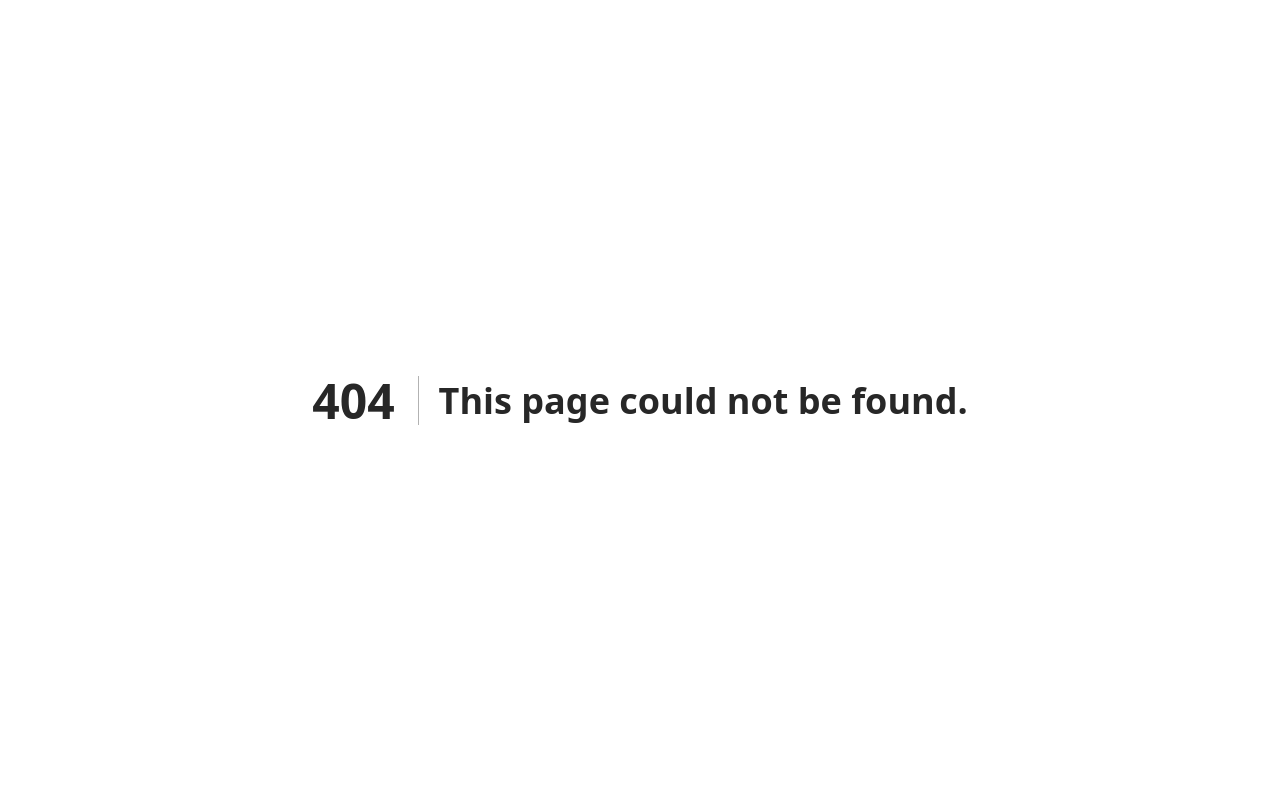
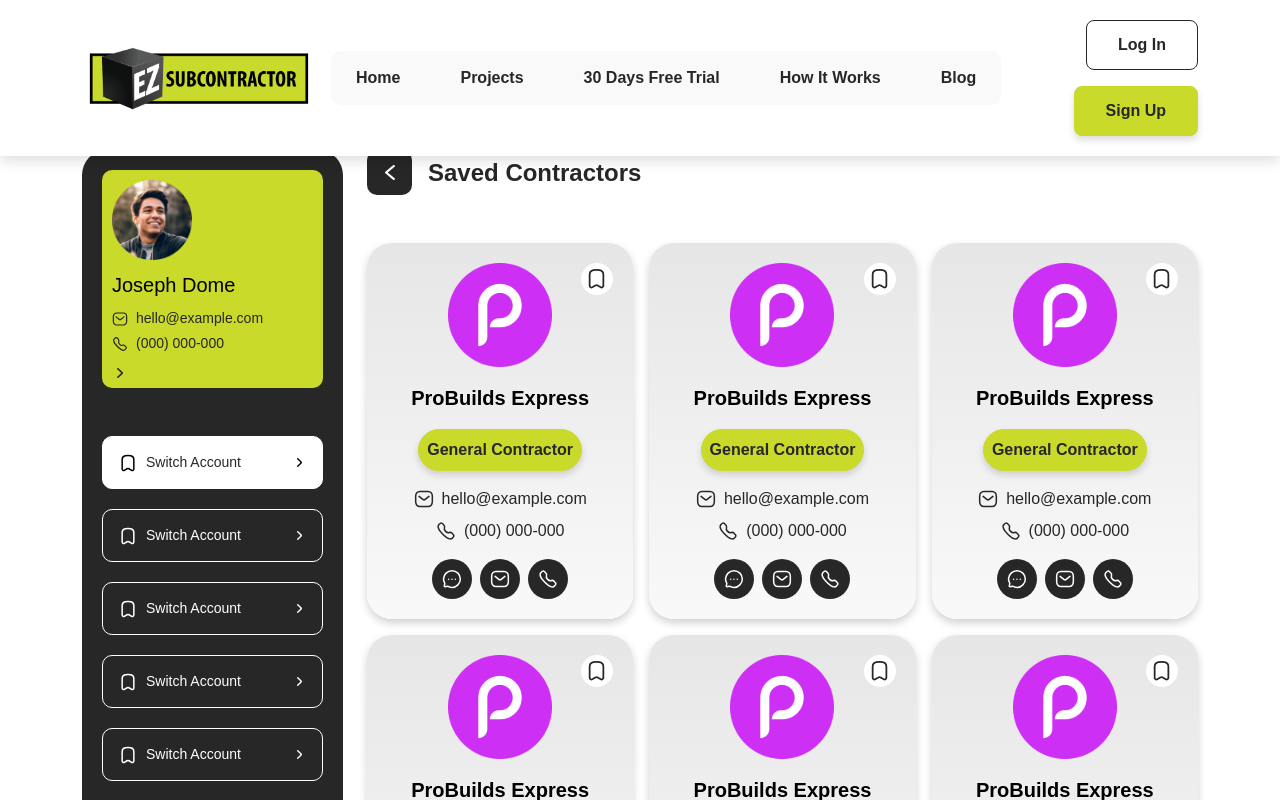
Before and after one commit to wasissshah/ez-subcontractor, a Next.js app: page /affiliate/saved-user in a window 1280 px wide. Before the commit this address had no page. Shown: the top 800 px of the page. Built offline with nearby package versions, Linux system fonts and the light colour scheme; a web font is replaced by a local one.

Commit message:
saved-user

```diff
--- /dev/null
+++ b/src/app/affiliate/saved-user/page.tsx
@@ -0,0 +1,120 @@
+'use client';
+import Image from 'next/image';
+import Link from 'next/link';
+import Header from '../../components/Header';
+import Footer from '../../components/Footer';
+import '../../../styles/profile.css';
+import '../../../styles/free-trial.css';
+
+export default function SavedContractors() {
+    return (
+        <>
+            <Header />
+            <div className="sections overflow-hidden">
+                <section className="banner-sec profile filter-sec">
+                    <div className="container">
+                        <div className="row g-4">
+                            {/* Sidebar */}
+                            <div className="col-xl-3">
+                                <div className="sidebar">
+                                    <div className="main-wrapper bg-dark p-0">
+                                        <div className="topbar mb-5">
+                                            <div className="icon-wrapper">
+                                                <Image src="/assets/img/profile-img.webp" width={80} height={80} alt="Worker Icon" />
+                                                <div className="content-wrapper">
+                                                    <div className="title text-black fs-5 fw-medium mb-2">Joseph Dome</div>
+                                                    <div className="d-flex align-items-center gap-2 mb-1">
+                                                        <Image src="/assets/img/icons/message-dark.svg" width={16} height={16} alt="Message Icon" />
+                                                        <Link href="mailto:hello@example.com" className="fs-14 fw-medium text-dark">hello@example.com</Link>
+                                                    </div>
+                                                    <div className="d-flex align-items-center gap-2 mb-1">
+                                                        <Image src="/assets/img/icons/call-dark.svg" width={16} height={16} alt="Call Icon" />
+                                                        <Link href="tel:+000000000" className="fs-14 fw-medium text-dark">(000) 000-000</Link>
+                                                    </div>
+                                                </div>
+                                            </div>
+                                            <Image src="/assets/img/icons/arrow-dark.svg" width={16} height={10} alt="Arrow" style={{ objectFit: 'contain' }} />
+                                        </div>
+
+                                        <div className="buttons-wrapper">
+                                            {[...Array(5)].map((_, i) => (
+                                                <Link key={i} href="#" className={`custom-btn ${i === 0 ? 'active' : ''}`}>
+                                                    <div className="d-flex align-items-center gap-2">
+                                                        <Image src="/assets/img/icons/saved.svg" width={20} height={20} alt="Icon" />
+                                                        <span className="text-white">Switch Account</span>
+                                                    </div>
+                                                    <Image src="/assets/img/icons/angle-right.svg" width={15} height={9} alt="Icon" style={{ objectFit: 'contain' }} />
+                                                </Link>
+                                            ))}
+                                        </div>
+                                    </div>
+
+                                    <div className="bottom-bar">
+                                        <div className="buttons-wrapper">
+                                            <Link href="#" className="custom-btn s1 bg-danger" style={{ borderColor: '#DC2626' }}>
+                                                <div className="d-flex align-items-center gap-2">
+                                                    <Image src="/assets/img/icons/logout.svg" width={20} height={20} alt="Icon" />
+                                                    <span className="text-white">Logout</span>
+                                                </div>
+                                                <Image src="/assets/img/icons/angle-right.svg" width={15} height={9} alt="Icon" style={{ objectFit: 'contain' }} />
+                                            </Link>
+                                        </div>
+                                    </div>
+                                </div>
+                            </div>
+
+                            {/* Right Content */}
+                            <div className="col-xl-9">
+                                <div className="right-bar">
+                                    <div className="topbar d-flex align-items-center gap-2 justify-content-between flex-wrap mb-5">
+                                        <div className="icon-wrapper d-flex align-items-center gap-3">
+                                            <Link href="#" className="icon">
+                                                <Image src="/assets/img/button-angle.svg" width={10} height={15} alt="Icon" />
+                                            </Link>
+                                            <span className="fs-4 fw-semibold">Saved Contractors</span>
+                                        </div>
+                                    </div>
+
+                                    <div className="row g-3">
+                                        {[...Array(6)].map((_, i) => (
+                                            <div key={i} className="col-lg-4 col-md-6">
+                                                <div className="filter-card text-center">
+                                                    <Image src="/assets/img/icons/p-icon.svg" width={104} height={104} className="d-block mx-auto mb-3" alt="P Icon" />
+                                                    <div className="title text-black fw-semibold fs-5 mb-3" style={{ color: '#333342' }}>ProBuilds Express</div>
+                                                    <Link href="#" className="btn btn-primary p-2 mx-auto mb-3">General Contractor</Link>
+
+                                                    <div className="d-flex align-items-center justify-content-center gap-2 flex-wrap mb-2">
+                                                        <Image src="/assets/img/icons/message-dark.svg" width={20} height={20} alt="Icon" />
+                                                        <Link href="mailto:hello@example.com" className="text-dark fw-medium">hello@example.com</Link>
+                                                    </div>
+
+                                                    <div className="d-flex align-items-center justify-content-center gap-2 flex-wrap mb-3">
+                                                        <Image src="/assets/img/icons/call-dark.svg" width={20} height={20} alt="Icon" />
+                                                        <Link href="tel:+000000000" className="text-dark fw-medium">(000) 000-000</Link>
+                                                    </div>
+
+                                                    <div className="d-flex align-items-center justify-content-center gap-2 flex-wrap">
+                                                        <Link href="#" className="icon">
+                                                            <Image src="/assets/img/icons/Chat.svg" width={20} height={20} alt="Icon" />
+                                                        </Link>
+                                                        <Link href="#" className="icon">
+                                                            <Image src="/assets/img/icons/message-white.svg" width={20} height={20} alt="Icon" />
+                                                        </Link>
+                                                        <Link href="#" className="icon">
+                                                            <Image src="/assets/img/icons/call-white.svg" width={20} height={20} alt="Icon" />
+                                                        </Link>
+                                                    </div>
+                                                </div>
+                                            </div>
+                                        ))}
+                                    </div>
+                                </div>
+                            </div>
+                        </div>
+                    </div>
+                </section>
+            </div>
+            <Footer />
+        </>
+    );
+}
```
